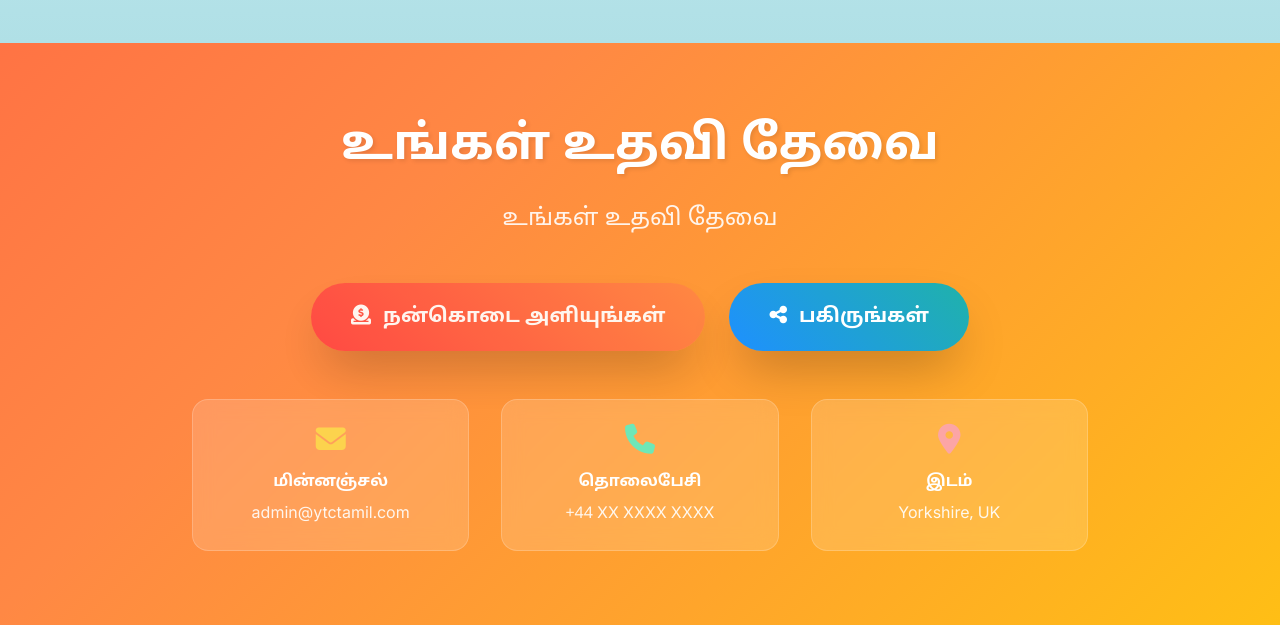
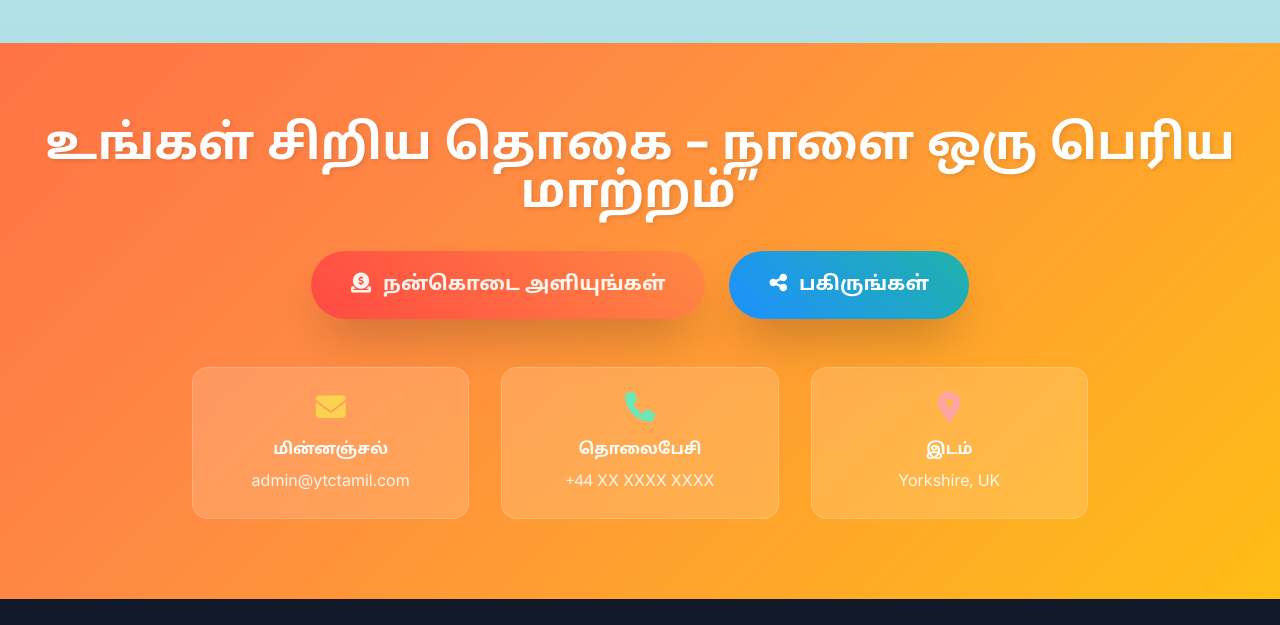
Before and after one commit to Fernando280773/YTCHelpforTamilHeroes, a website: page index.html in a window 1280 px wide. Shown: the part 3620-4245 px from the top of the page. Drawn offline with nearby package versions, Linux system fonts and the light colour scheme.

Commit message:
Update contact section heading to 'உங்கள் சிறிய தொகை  – நாளை ஒரு பெரிய மாற்றம்' and remove duplicate line (no other changes)

```diff
--- a/index.html
+++ b/index.html
@@ -266,11 +266,8 @@
         <div class="container mx-auto px-6 relative z-10">
             <div class="text-center">
                 <h2 class="text-4xl md:text-5xl font-bold text-white mb-8 tamil-heading">
-                    உங்கள் உதவி தேவை
+                    உங்கள் சிறிய தொகை  – நாளை ஒரு பெரிய மாற்றம்”
                 </h2>
-                <p class="text-xl md:text-2xl text-white mb-12 max-w-4xl mx-auto opacity-90">
-                    உங்கள் உதவி தேவை
-                </p>
 
                 <div class="flex flex-col md:flex-row gap-6 justify-center mb-12">
                     <button id="donateBtn" class="btn-gradient-primary text-white px-10 py-5 rounded-full text-xl font-bold shadow-2xl pulse-animation">
```
